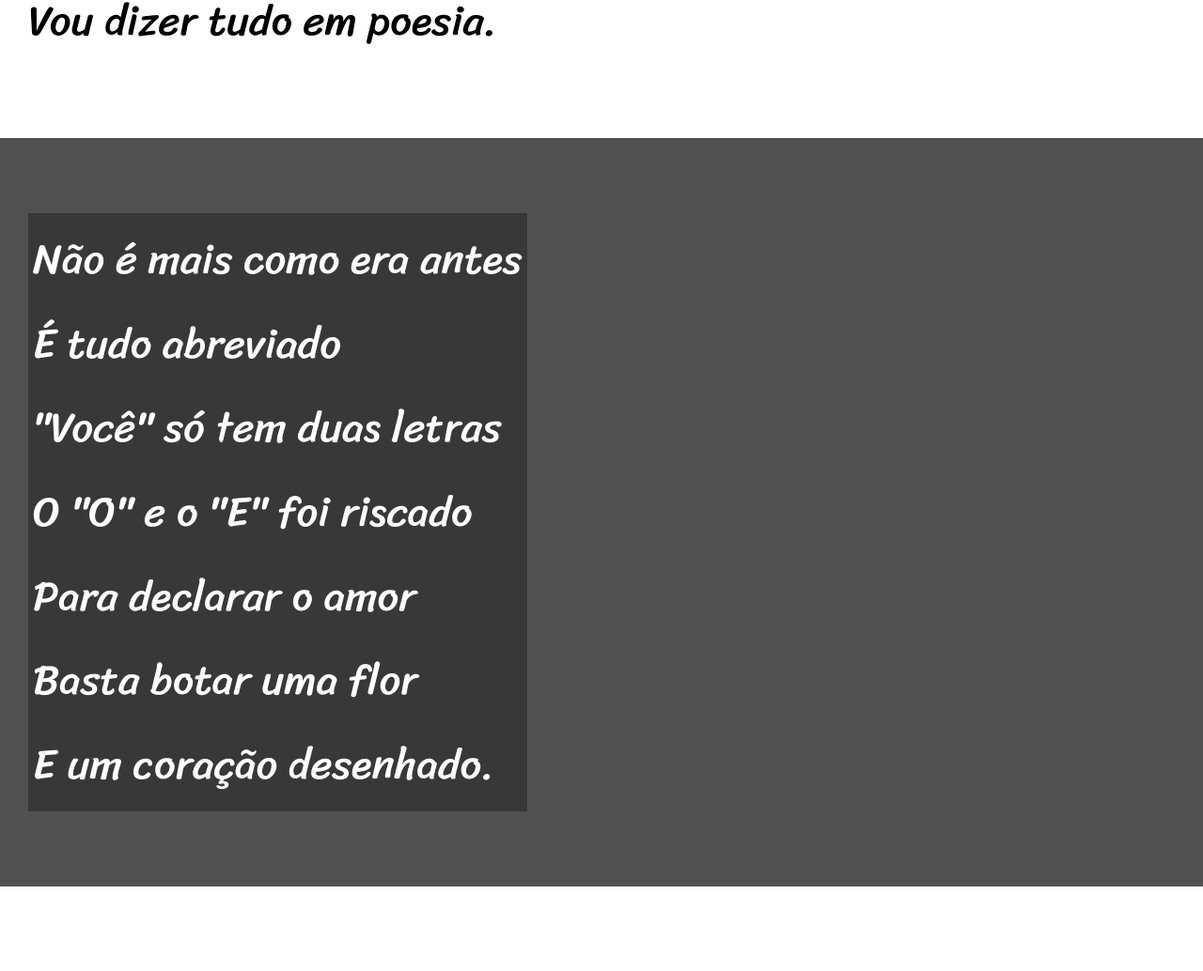
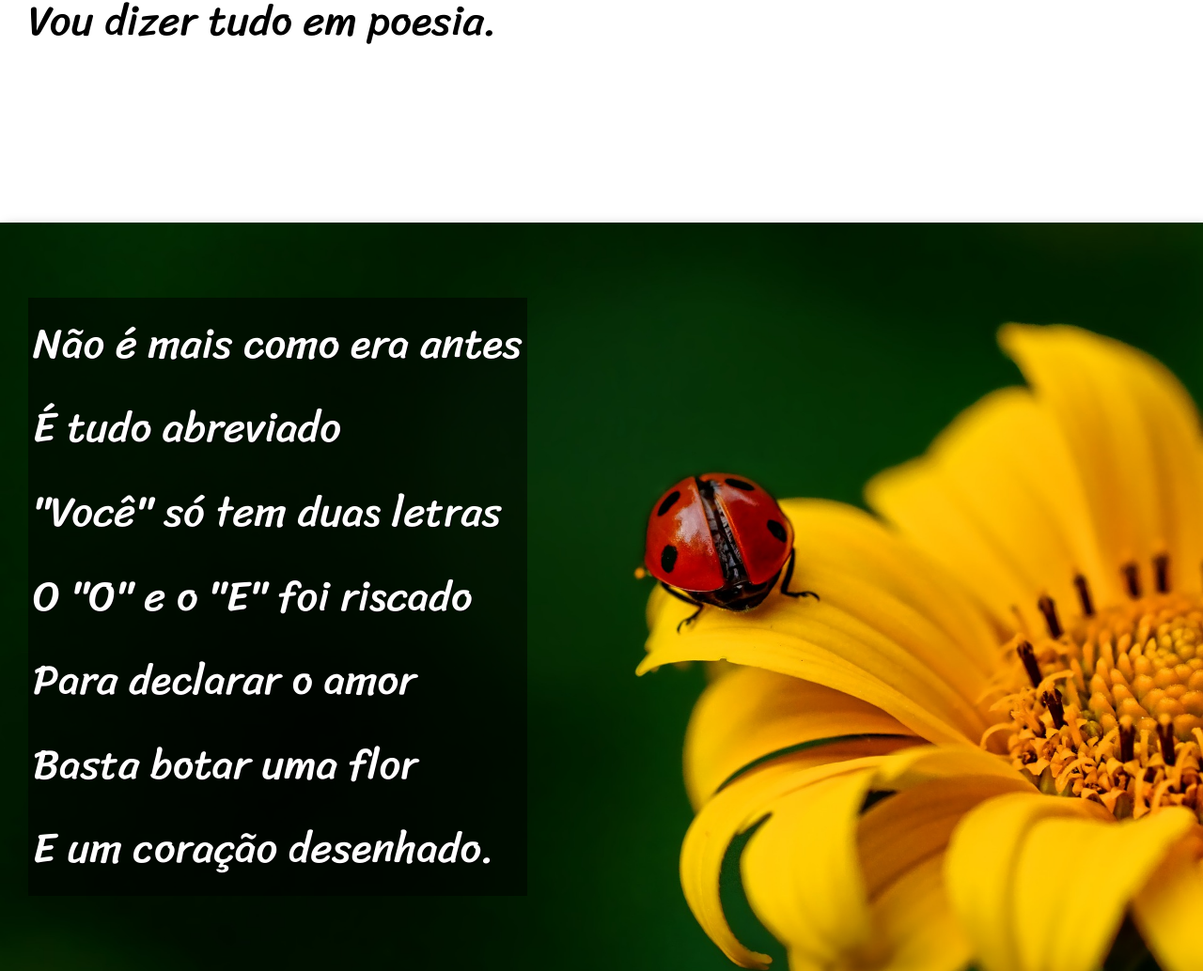
Before and after one commit to ramonbds/html-css, a plain HTML site: page desafios/d012/index.html in a window 1280 px wide. Shown: the part 900-1934 px from the top of the page at 94% size. Drawn offline with Linux system fonts and the light colour scheme.

Commit message:
atualização

```diff
--- a/desafios/d012/estilo/style.css
+++ b/desafios/d012/estilo/style.css
@@ -57,20 +57,38 @@ section {
     font-size: 3.5vw;
 }
 
+section p {
+    padding-bottom: 2em;
+}
+
 section.normal {
     background-color: white;
 }
 
 section.imagem {
-    background-color: rgba(0, 0, 0, 0.525);
+    background-attachment: fixed;
+    background-color: rgb(51, 51, 51);
     color: white;
+    box-shadow: 6px 6px 13px 0px rgba(0, 0, 0, 0.473);
 }
 
 section.imagem > p {
     display: inline-block;
     padding: 5px;
-    background-color: rgba(0, 0, 0, 0.301);
+    background-color: rgba(0, 0, 0, 0.514);
+    text-shadow: 1px 1px 0px black;
 
+}
+section#img01 {
+    background-image: url(../imagens/background001.jpg);
+    background-position: right center;
+    background-size: cover;
+}
+
+section#img02 {
+    background-image: url(../imagens/background002.jpg);
+    background-position: right center;
+    background-size: cover;
 }
 
 footer {
--- a/desafios/d012/index.html
+++ b/desafios/d012/index.html
@@ -26,7 +26,7 @@
     </p>
 </section>
 
-<section class="imagem">
+<section class="imagem" id="img01">
     <p>
         Não é mais como era antes <br>
         É tudo abreviado <br>
@@ -62,7 +62,7 @@
 
 </section>
 
-<section class="imagem">
+<section class="imagem" id="img02">
     <p>
         Tenho saudade das cartas <br>
         Escritas com a própria mão <br>
```
